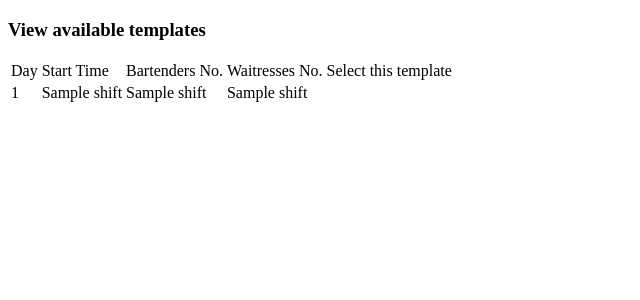
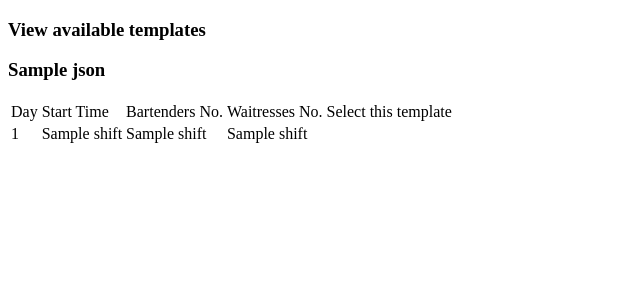
Before and after one commit to benmali/Resty, a Flask app: template templates/templates.html in a window 1280 px wide. Shown: the top 300 px of the page, without its empty margins (0-640 px from the left). Run offline with Flask 2, Linux system fonts and the light colour scheme; the template is opened without the code that fills it: most values are stand-ins (such as "Sample title", 1, 10 or a date in 2020); one stand-in notice (Sample message) is shown.

Commit message:
Added JSON

```diff
--- a/backend/send_hours.py
+++ b/backend/send_hours.py
@@ -4,6 +4,7 @@ from classes import datetimeHelp
 from classes.Employee import Employee
 from classes.Shift import Shift
 from datetime import date as dt
+import json
 
 
 sendHoursBP = Blueprint("send_hours", __name__, static_folder="static", template_folder="templates")
@@ -39,7 +40,9 @@ def send_hours():
             end_date = datetimeHelp.next_weekday(dt.today(), 12)  # next week's Saturday
             raw_shifts = db.get_shifts_by_date_range(org_id, start_date, end_date)
             shifts = [Shift(shift[0], shift[1], shift[2]) for shift in raw_shifts]
-            return render_template("send_hours.html", params={"shifts":shifts})
+            jlist = [json.dumps(s.__dict__) for s in shifts]
+
+            return render_template("send_hours.html", params={"shifts":shifts,"json":jlist})
 
         else:
             return render_template("error_page.html")
--- a/backend/week_templates.py
+++ b/backend/week_templates.py
@@ -1,5 +1,5 @@
 from flask import Blueprint, render_template, request, session, flash, redirect
-
+import json
 week_templatesBP = Blueprint("templates", __name__, static_folder="static", template_folder="templates")
 from classes.DB import DB
 from classes.Shift import Shift
@@ -12,7 +12,9 @@ def templates():
     if request.method == "GET":
         org_id = 1
         templates = Shift.create_templates(1)
-        return render_template("templates.html",params={"templates":templates})
+        json_templates = json.dumps(templates)
+
+        return render_template("templates.html",params={"templates":templates,"json":json_templates})
 
     if request.method == "POST":
         org_id = 1 # get from user
--- a/templates/send_hours.html
+++ b/templates/send_hours.html
@@ -8,8 +8,10 @@
 <br><br>
 <h3>Register date, start hour of shift where you can work</h3>
 <h3>Let user choose existing shifts from DB</h3>
+<h3>{{params["json"]}}</h3>
 
 <table class="courses_table">
+
             {% if params != {} %}
                 <thead>
                     <tr>
--- a/templates/templates.html
+++ b/templates/templates.html
@@ -7,15 +7,12 @@
 <body>
 <h3>View available templates</h3>
           {% if params != {} %}
-            {% with messages = get_flashed_messages() %}
-                {% if messages %}
+            {% with templates = params["json"] %}
+<h3>{{params["json"]}}</h3>
                   <script>
-                    var messages = {{ messages | safe }};
-                    for (var i=0; i<messages.length; i++) {
-                      alert(messages[i]);
-                    }
+                    var templates = {{ templates | safe }};
+                    alert(templates);
                   </script>
-                {% endif %}
             {% endwith %}
             {% for template_no,template in params["templates"].items() %}
             <table>
```
Also changed, not shown: Resty.db.
